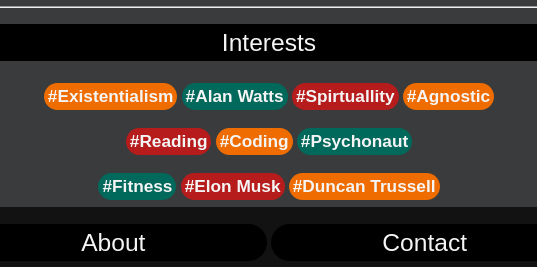
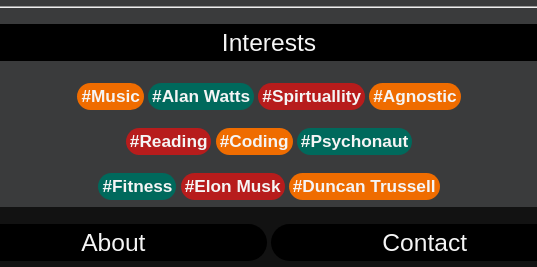
Before and after one commit to No0ne405/No0ne405.github.io, a plain HTML site: page index.html in a window 1280 px wide. Shown: the part 1497-1764 px from the top of the page, 371-908 px from the left. Drawn offline with nearby package versions, Linux system fonts and the light colour scheme.

Commit message:
Update index.html

```diff
--- a/index.html
+++ b/index.html
@@ -118,7 +118,7 @@
         <h5>Interests</h5>
         <img id="leftLogo" class="alienface" src="alien.png">
         <div id="hashes">
-        <h6 class="orangeHash">#Existentialism</h6>
+        <h6 class="orangeHash">#Music</h6>
         <h6 class="greenHash">#Alan Watts</h6>
         <h6 class="redHash">#Spirtuallity</h6>
         <h6 class="orangeHash">#Agnostic</h6>
```
